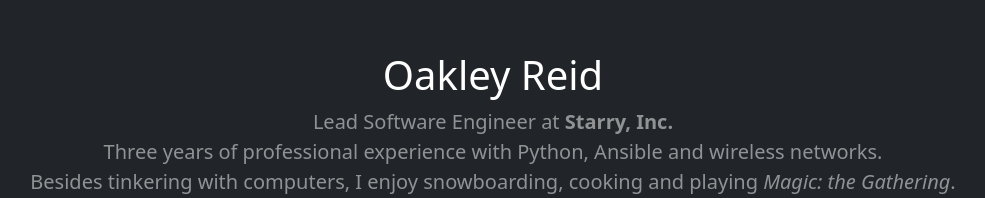
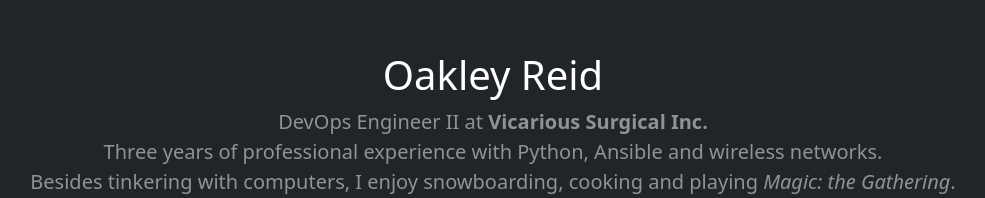
Before and after one commit to oakreid/oakreid.github.io, a plain HTML site: page index.html in a window 1280 px wide. Shown: the part 187-385 px from the top of the page, without its empty margins (147-1132 px from the left). Drawn offline with nearby package versions, Linux system fonts and the light colour scheme.

Commit message:
Update job title and company to VS

```diff
--- a/index.html
+++ b/index.html
@@ -11,7 +11,7 @@
     <div class="position-absolute bottom-50 start-50 translate-middle-x" style="width: 90%">
         <h1 class="text-center text-white">Oakley Reid</h1>
         <p class="text-center text-white-50 fs-5">
-            Lead Software Engineer at <a href="https://starry.com" class="link-underline link-underline-opacity-0 text-white-50 hover-zoom"><b>Starry, Inc.</b></a><br>
+            DevOps Engineer II at <a href="https://www.vicarioussurgical.com/" class="link-underline link-underline-opacity-0 text-white-50 hover-zoom"><b>Vicarious Surgical Inc.</b></a><br>
             Three years of professional experience with Python, Ansible and wireless networks.<br>
             Besides tinkering with computers, I enjoy snowboarding, cooking and playing <i>Magic: the Gathering</i>.<br>
         </p>
```
